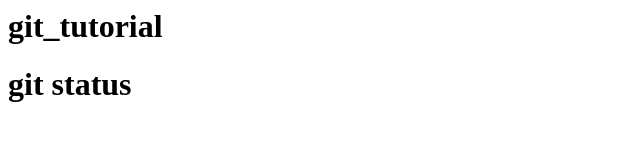
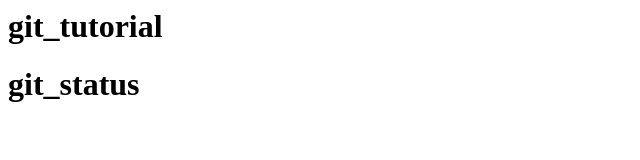
Before and after one commit to KazumaSakamoto13/git_tutorial, a plain HTML site: page index.html in a window 1280 px wide. Shown: the full height of the page, 0-640 px from the left. Drawn offline with Linux system fonts and the light colour scheme.

Commit message:
chaging commit

```diff
--- a/index.html
+++ b/index.html
@@ -1,3 +1,3 @@
 
 <h1>git_tutorial</h1>
-<h1>git status</h1>
+<h1>git_status</h1>
```
